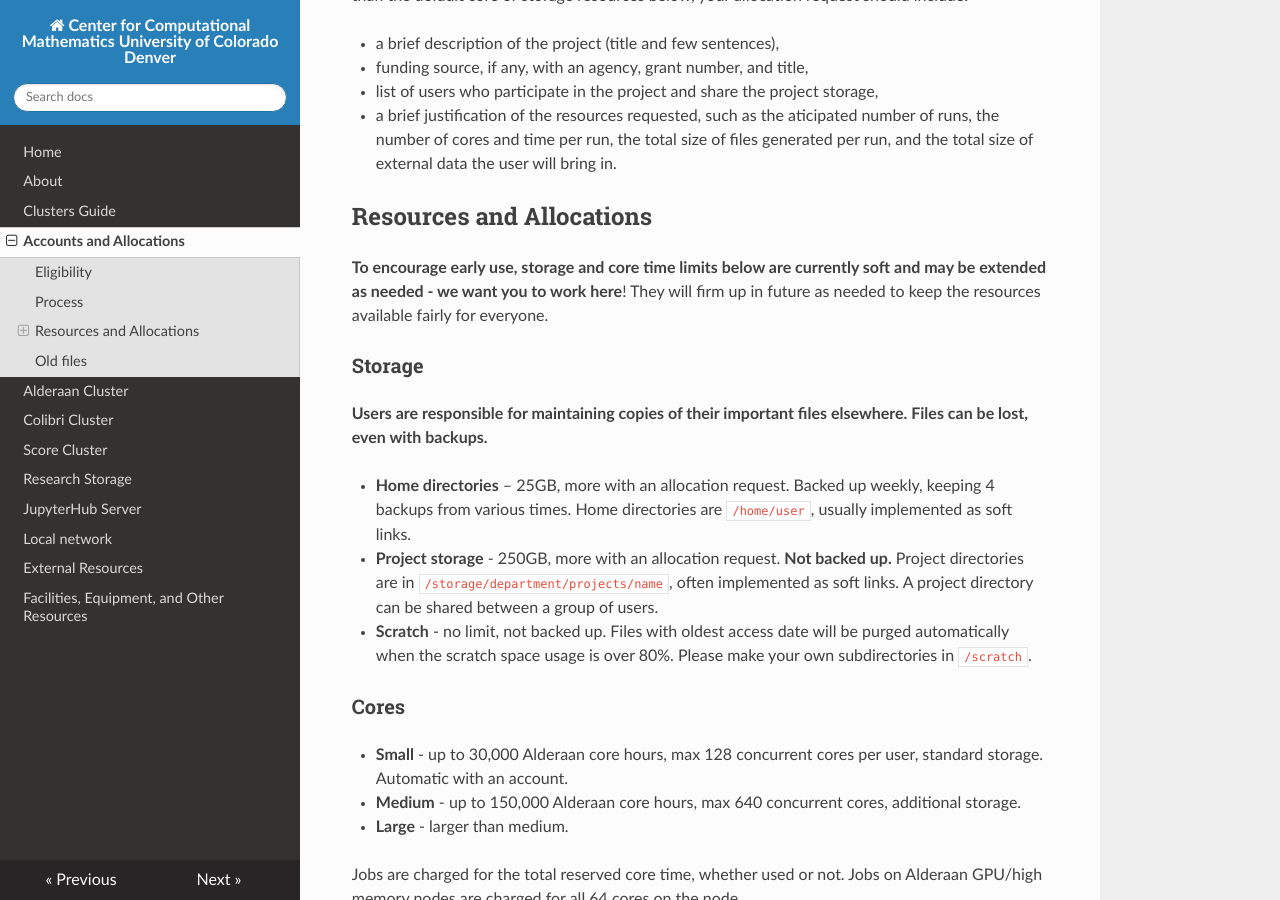
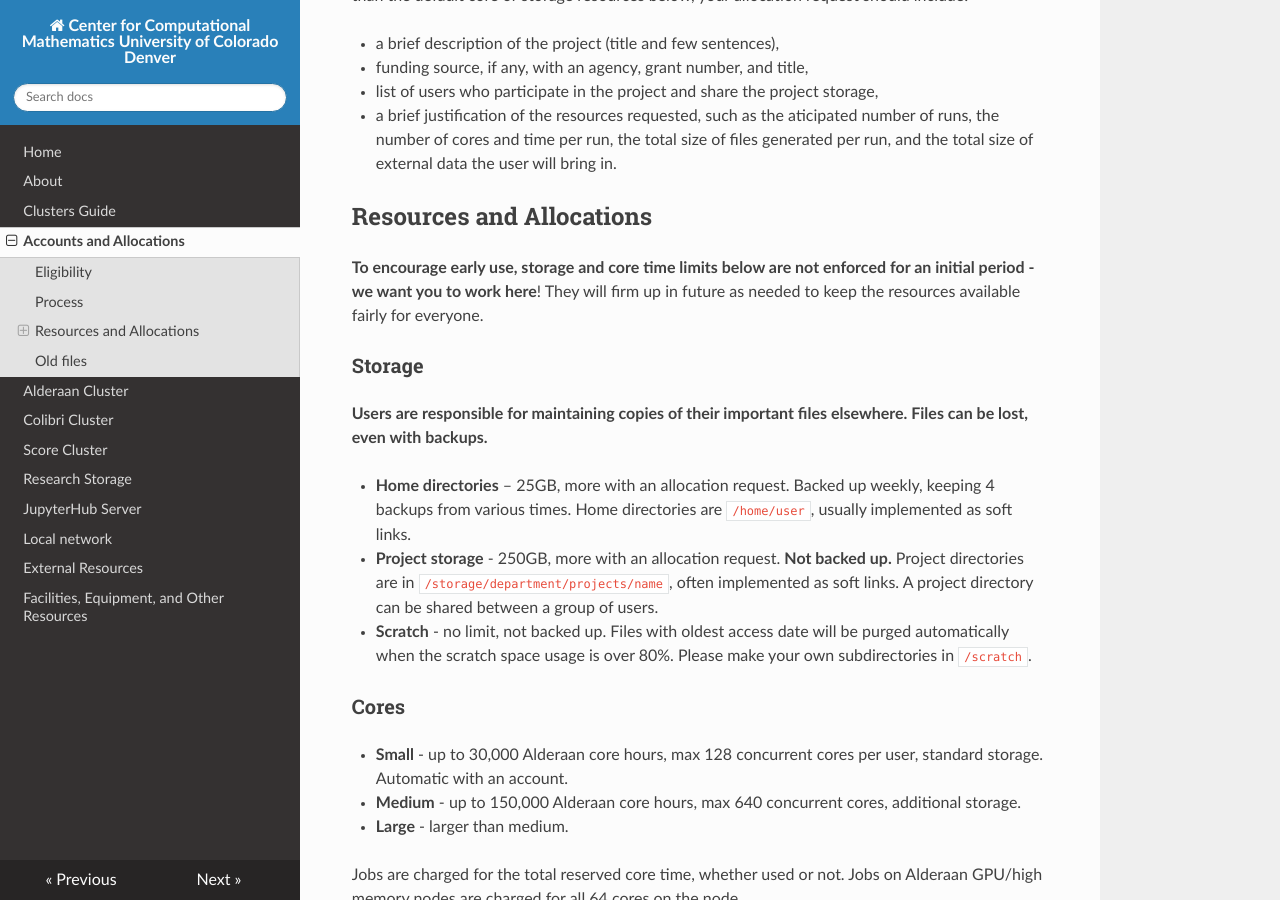
Before and after one commit to ccmucdenver/ccm-docs, an MkDocs documentation site: the page built from docs/allocations.md, in a window 1280 px wide and 900 px high, scrolled down 385 px. Built offline with MkDocs 1.6.1, drawn with Linux system fonts in a browser that asks for light colours; nearby versions of some CDN libraries.

Commit message:
Update allocations.md
limit not enforced for an initial period

```diff
--- a/docs/allocations.md
+++ b/docs/allocations.md
@@ -10,7 +10,7 @@ Account and allocation requests should be sent to jan.mandel@ucdenver.edu. If yo
 * a brief justification of the resources requested, such as the aticipated number of runs, the number of cores and time per run, the total size of files generated per run, and the total size of external data the user will bring in.
 
 ## Resources and Allocations
-**To encourage early use, storage and core time limits below are currently soft and may be extended as needed - we want you to work here**! They will firm up in future as needed to keep the resources available fairly for everyone.
+**To encourage early use, storage and core time limits below are not enforced for an initial period - we want you to work here**! They will firm up in future as needed to keep the resources available fairly for everyone.
 
 ### Storage
 **Users are responsible for maintaining copies of their important files elsewhere. Files can be lost, even with backups.**
```
